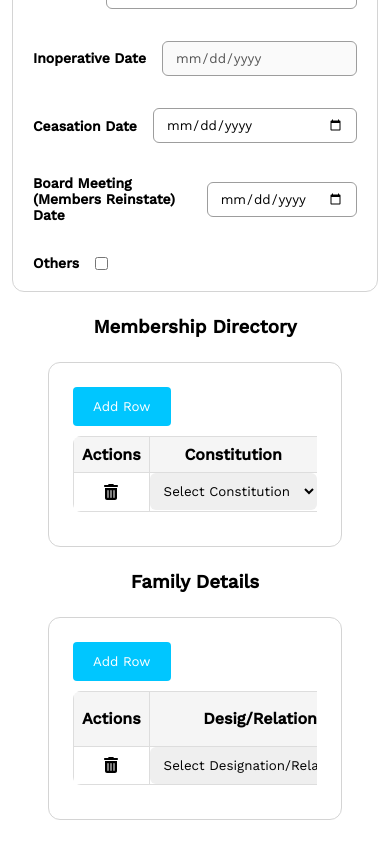
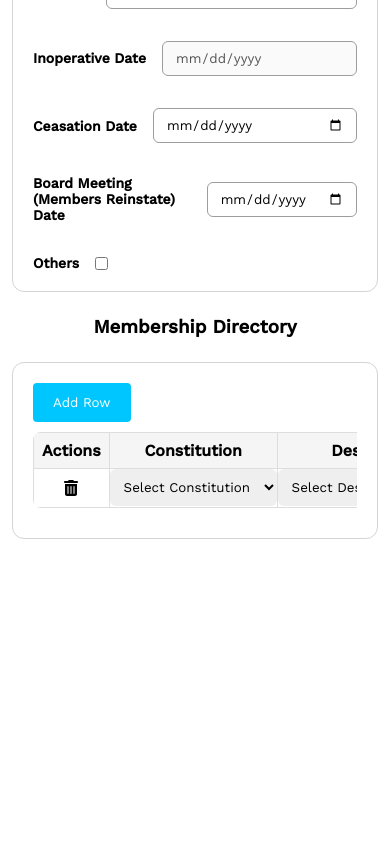
Before and after one commit to TechVanch-Innovations/infogen-form-frontend, a React (Create React App) app: page / in a window 390 px wide. Shown: the part 1113-1957 px from the top of the page. After the commit the page ends 1676 px from the top, so only its background shows below. Built offline with nearby package versions, Linux system fonts and the light colour scheme.

Commit message:
Folder name Correction

```diff
--- a/src/App.js
+++ b/src/App.js
@@ -1,6 +1,6 @@
 import { useState, useEffect } from "react";
 import Loader from "./components/GenricComponents/Loader";
-import FormView from "./components/views";
+import FormPage from "./pages/form";
 
 function App() {
   const [isLoading, setIsLoading] = useState(true);
@@ -20,7 +20,7 @@ function App() {
           <Loader />
         </div>
       ) : (
-        <FormView />
+        <FormPage />
       )}
     </div>
   );
--- a/src/components/FamilyDetail/style.module.scss
+++ b/src/components/FamilyDetail/style.module.scss
@@ -93,3 +93,12 @@ cursor: pointer;
   border: none;
   padding: 10px;
 }
+
+@media screen and (max-width: 576px) {
+    .family__detail {
+        &__container {
+            margin: 0 12px;
+            padding: 20px;
+        }
+    }
+}
--- a/src/components/MemberDirectory/style.module.scss
+++ b/src/components/MemberDirectory/style.module.scss
@@ -91,3 +91,11 @@
   border: none;
   padding: 10px;
 }
+@media screen and (max-width: 576px) {
+    .membership__directory {
+        &__container {
+            margin: 0 12px;
+            padding: 20px;
+        }
+    }
+}
--- a/src/components/MembershipDetail/index.js
+++ b/src/components/MembershipDetail/index.js
@@ -37,6 +37,7 @@ const MembershipDetail = ({ formData, handleChange, dealerCodeData }) => {
                 value={formData["membershipNo"] || ""}
                 type="text"
                 onChange={(e) => handleChange("membershipNo", e.target.value)}
+                disabled={true}
               />
             </div>
             <div className={styles["form__group"]}>
--- a/src/components/views/index.js
+++ b/src/pages/form/index.js
@@ -1,10 +1,9 @@
-import FamilyDetail from "../FamilyDetail";
 import { useState, useCallback, useEffect } from "react";
-import MemberDirectory from "../MemberDirectory";
-import MembershipDetail from "../MembershipDetail";
 import { GET_DEALER_LIST_API } from "../../utils/constants";
+import MembershipDetail from "../../components/MembershipDetail";
+import MemberDirectory from "../../components/MemberDirectory";
 
-const FormView = () => {
+const FormPage = () => {
   const [dealerCodeData, setDealerCodeData] = useState([]);
   const [formData, setFormData] = useState({
     dealerCode: "",
@@ -84,9 +83,9 @@ const FormView = () => {
         dealerCodeData={dealerCodeData}
       />
       <MemberDirectory />
-      <FamilyDetail />
+      {/* <FamilyDetail /> */}
     </>
   );
 };
 
-export default FormView;
+export default FormPage;
```
